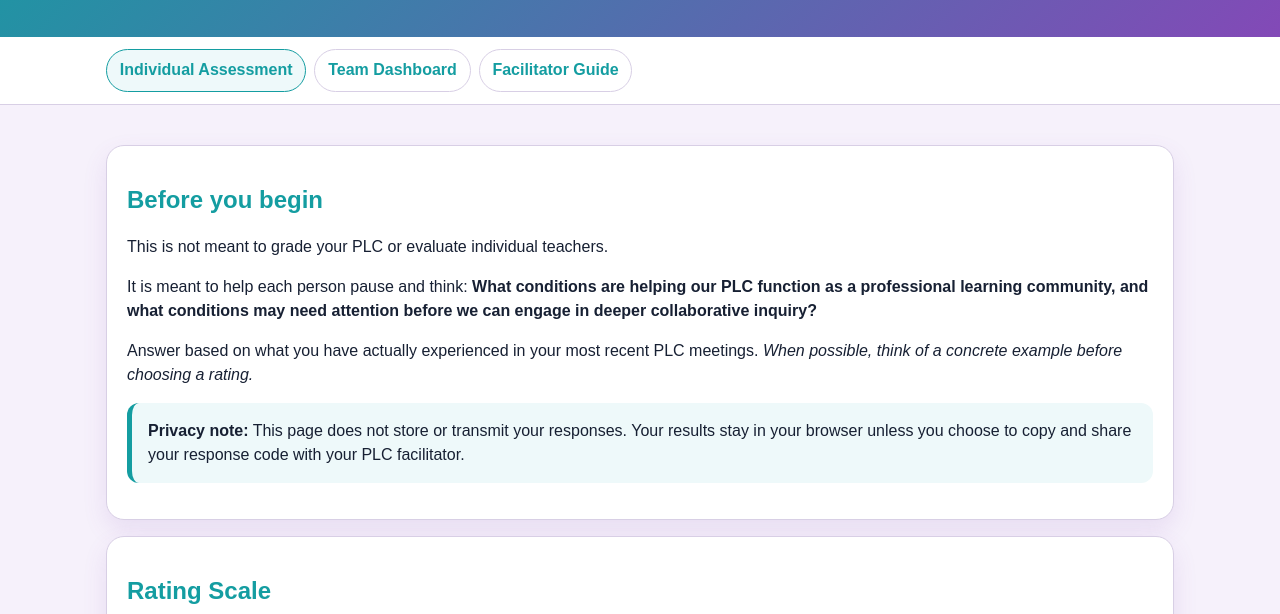
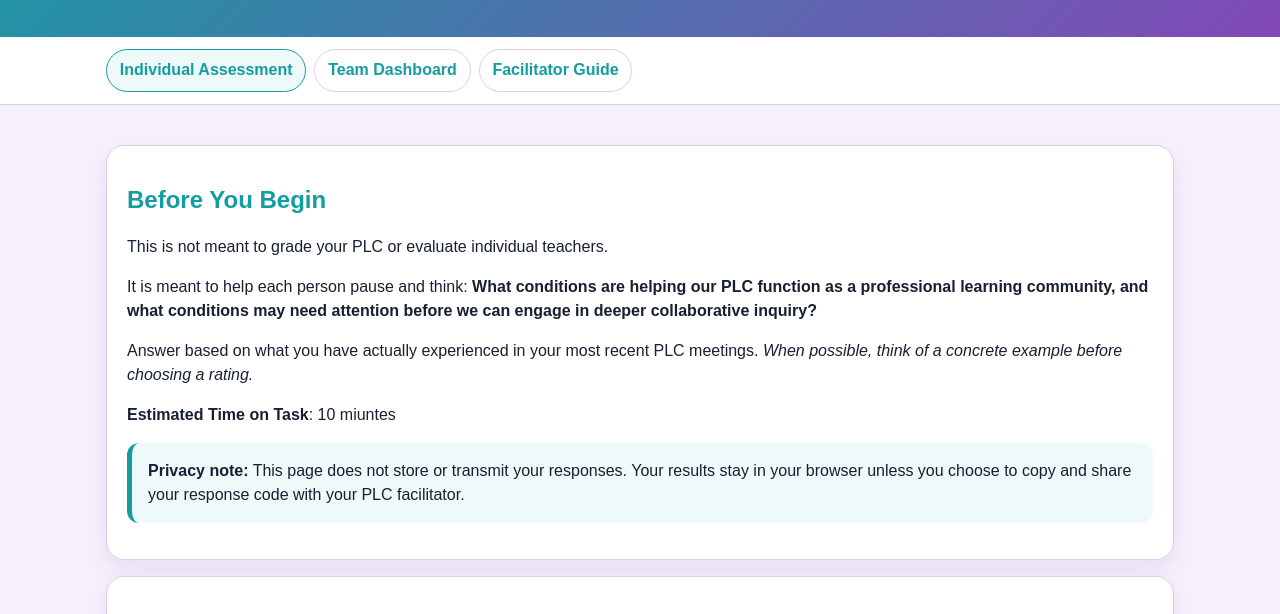
Before and after one commit to btoon-maker/PLC-Readiness-Compass, a plain HTML site: page index.html in a window 1280 px wide. Shown: the part 186-800 px from the top of the page. Drawn offline with Linux system fonts and the light colour scheme.

Commit message:
Update index.html

```diff
--- a/index.html
+++ b/index.html
@@ -26,10 +26,11 @@
 <main>
   <div id="introCards">
     <section class="card">
-      <h2>Before you begin</h2>
+      <h2>Before You Begin</h2>
       <p>This is not meant to grade your PLC or evaluate individual teachers.</p>
       <p> It is meant to help each person pause and think: <strong>What conditions are helping our PLC function as a professional learning community, and what conditions may need attention before we can engage in deeper collaborative inquiry?</strong></p>
       <p>Answer based on what you have actually experienced in your most recent PLC meetings. <i>When possible, think of a concrete example before choosing a rating.</i></p>
+      <p><strong>Estimated Time on Task</strong>: 10 miuntes</p>
       <div class="notice">
         <strong>Privacy note:</strong> This page does not store or transmit your responses. Your results stay in your browser unless you choose to copy and share your response code with your PLC facilitator.
       </div>
```
